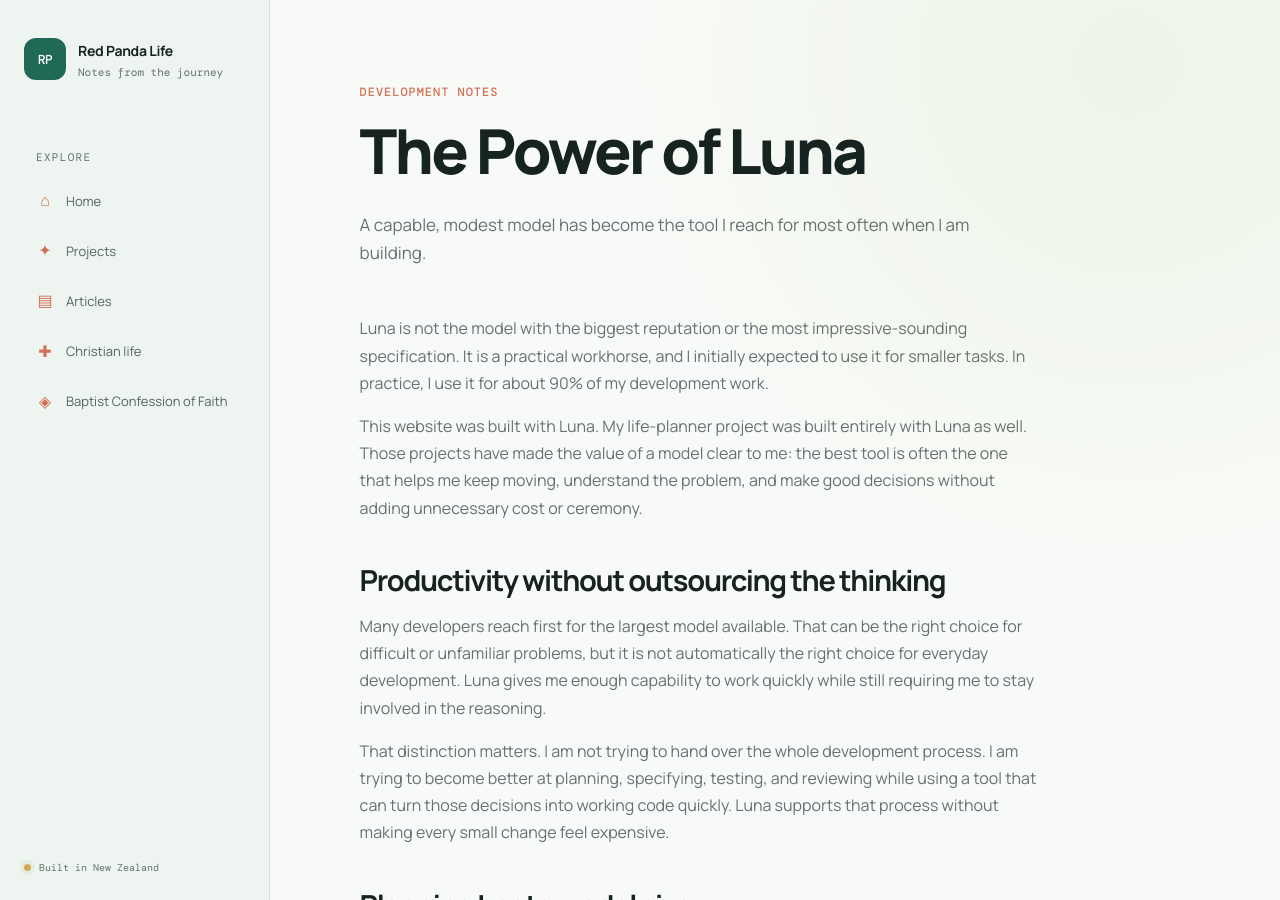
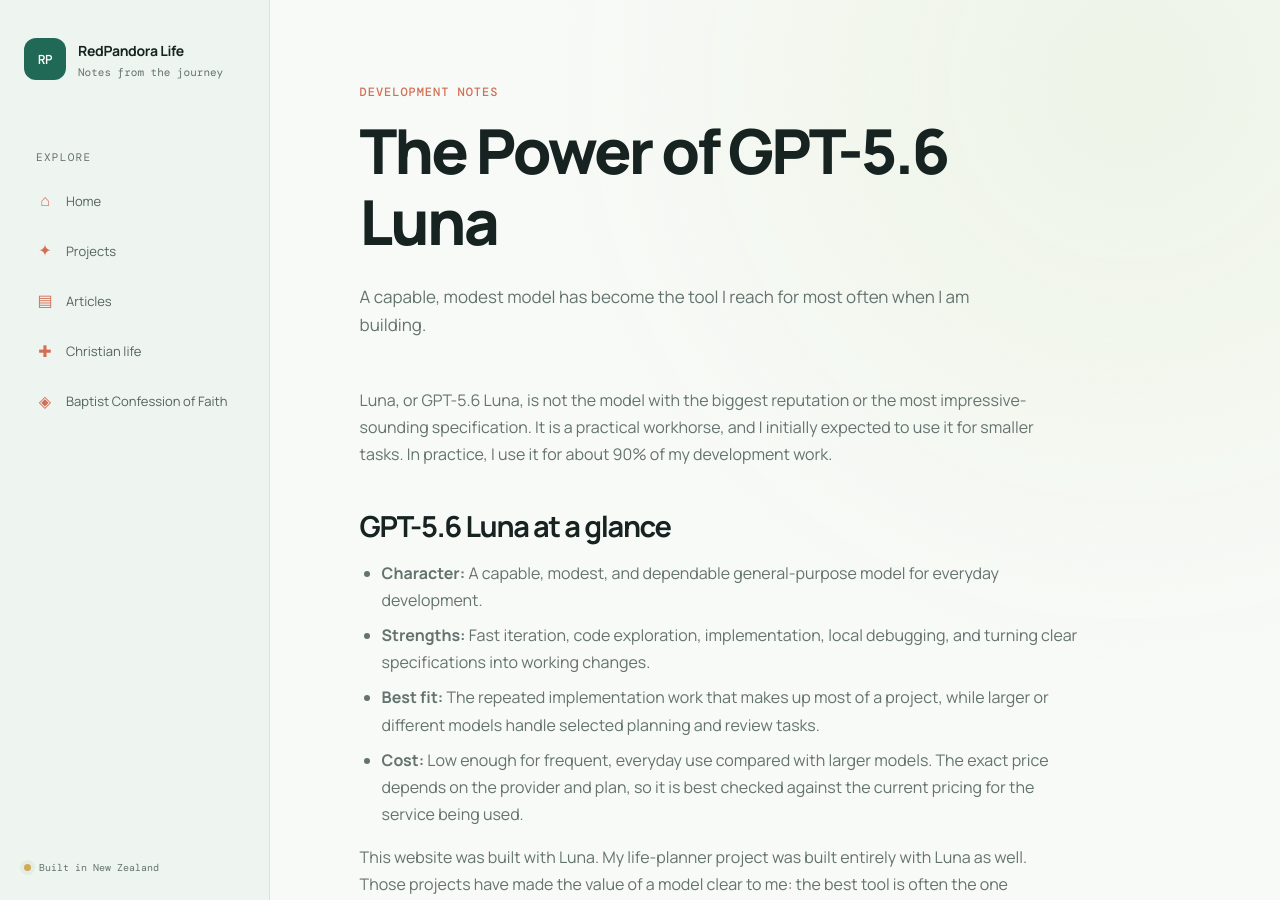
Before and after one commit to redpandoralife/redpandoralife.github.io, a Jekyll site: the page built from luna.md, in a window 1280 px wide and 900 px high. Built offline with Jekyll 4.4.1, drawn with Linux system fonts in a browser that asks for light colours; some of the changed text lies outside the part shown.

Commit message:
Refactor site branding and update project descriptions; add LifePlanner article

```diff
--- a/_config.yml
+++ b/_config.yml
@@ -1,4 +1,4 @@
-title: Red Panda Life
+title: RedPandora Life
 description: Technology, faith, outdoors, and the projects that make everyday life better.
 url: "https://redpandoralife.github.io"
 baseurl: ""
--- a/_layouts/default.html
+++ b/_layouts/default.html
@@ -10,10 +10,10 @@
   <body>
     <div class="site-shell">
       <aside class="sidebar">
-        <a class="brand" href="{{ '/' | relative_url }}" aria-label="Red Panda Life home">
+        <a class="brand" href="{{ '/' | relative_url }}" aria-label="RedPandora Life home">
           <span class="brand-mark">RP</span>
           <span>
-            <strong>Red Panda Life</strong>
+            <strong>RedPandora Life</strong>
             <small>Notes from the journey</small>
           </span>
         </a>
@@ -48,7 +48,7 @@
           {{ content }}
         </div>
         <footer class="site-footer">
-          <span>Red Panda Life</span>
+          <span>RedPandora Life</span>
           <span>Technology · Faith · Outdoors</span>
         </footer>
       </main>
--- a/luna.md
+++ b/luna.md
@@ -1,17 +1,27 @@
 ---
 layout: default
-title: The Power of Luna
-description: A developer's notes on using Luna as a practical, everyday coding partner.
+title: The Power of GPT-5.6 Luna
+description: A developer's notes on using GPT-5.6 Luna as a practical, everyday coding partner.
 ---
 
 <div class="page-header">
   <p class="eyebrow">Development notes</p>
-  <h1>The Power of Luna</h1>
+  <h1>The Power of GPT-5.6 Luna</h1>
   <p class="lead">A capable, modest model has become the tool I reach for most often when I am building.</p>
 </div>
 
 <div class="prose">
-  <p>Luna is not the model with the biggest reputation or the most impressive-sounding specification. It is a practical workhorse, and I initially expected to use it for smaller tasks. In practice, I use it for about 90% of my development work.</p>
+  <p>Luna, or GPT-5.6 Luna, is not the model with the biggest reputation or the most impressive-sounding specification. It is a practical workhorse, and I initially expected to use it for smaller tasks. In practice, I use it for about 90% of my development work.</p>
+
+  <h2>GPT-5.6 Luna at a glance</h2>
+
+  <ul>
+    <li><strong>Character:</strong> A capable, modest, and dependable general-purpose model for everyday development.</li>
+    <li><strong>Strengths:</strong> Fast iteration, code exploration, implementation, local debugging, and turning clear specifications into working changes.</li>
+    <li><strong>Best fit:</strong> The repeated implementation work that makes up most of a project, while larger or different models handle selected planning and review tasks.</li>
+    <li><strong>Cost:</strong> Low enough for frequent, everyday use compared with larger models. The exact price depends on the provider and plan, so it is best checked against the current pricing for the service being used.</li>
+  </ul>
+
 
   <p>This website was built with Luna. My life-planner project was built entirely with Luna as well. Those projects have made the value of a model clear to me: the best tool is often the one that helps me keep moving, understand the problem, and make good decisions without adding unnecessary cost or ceremony.</p>
 
```
Also changed, not shown: articles.md (+8 -2 lines), lifeplanner.md (added, +41 -0 lines), projects.md (+4 -7 lines), README.md.
